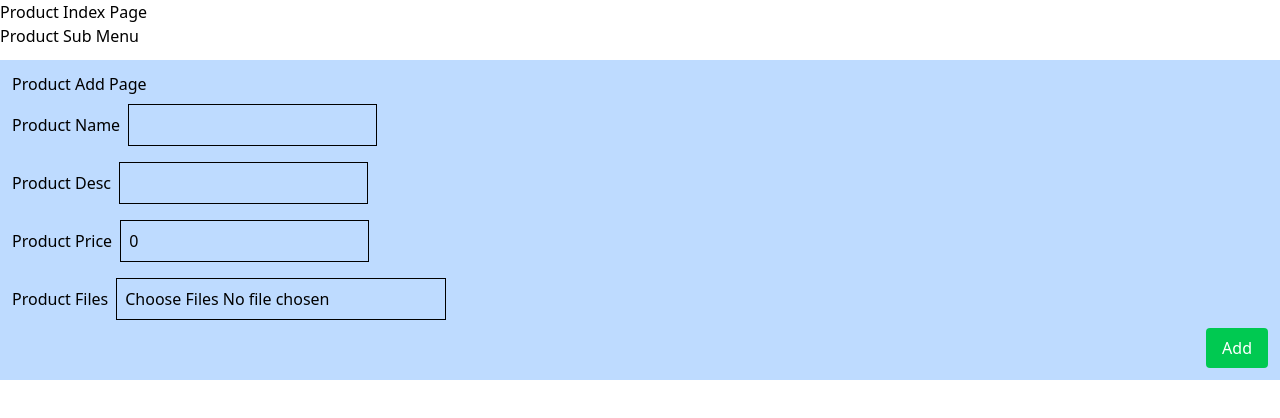
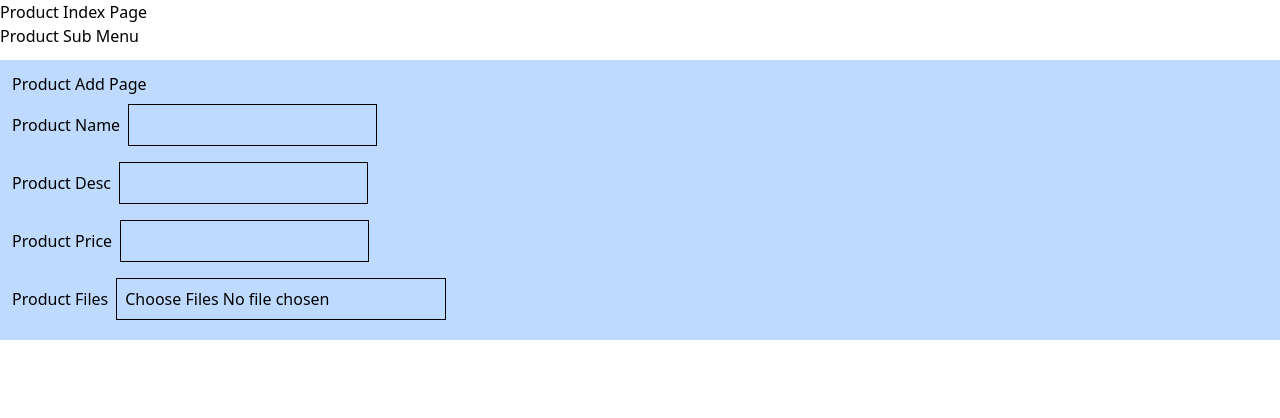
Before and after one commit to seobeomju/TodoEx, a React (Vite) app: page /products/add in a window 1280 px wide. Shown: the top 418 px of the page. Built offline with nearby package versions, Linux system fonts and the light colour scheme.

Commit message:
19버전으로 add컴포넌트 생성

```diff
--- /dev/null
+++ b/src/components/products/addComponent19.tsx
@@ -0,0 +1,50 @@
+import {useActionState} from "react";
+
+async function addProduct(state: unknown, formData: FormData){
+
+    console.log(state,formData)
+
+    return {result:123}
+
+}
+
+function AddComponent19() {
+    //배열을 반환
+    const [state,action,isPending]=useActionState(addProduct,{result:0})
+
+    return (
+        <div>
+            <form>
+                <div>
+                    Product Name
+                    <input type={'text'} name={'pname'}
+                           className={'m-2 border-1 p-2'}
+                    />
+                </div>
+                <div>
+                    Product Desc
+                    <input type={'text'} name={'pdesc'}
+                           className={'m-2 border-1 p-2'}
+                    />
+                </div>
+
+                <div>
+                    Product Price
+                    <input type={'number'} name={'price'}
+                           className={'m-2 border-1 p-2'}
+                    />
+                </div>
+
+                <div>
+                    Product Files
+                    <input type={'file'} name={'files'}
+                           multiple={true}
+                           className={'m-2 border-1 p-2'}
+                    />
+                </div>
+            </form>
+        </div>
+    );
+}
+
+export default AddComponent19;
--- a/src/pages/products/addPage.tsx
+++ b/src/pages/products/addPage.tsx
@@ -1,4 +1,4 @@
-import AddComponent from "../../components/products/addComponent.tsx";
+import AddComponent19 from "../../components/products/addComponent19.tsx";
 
 
 function AddPage() {
@@ -6,7 +6,7 @@ function AddPage() {
         <div className={'mt-3 p-3 bg-blue-200 w-full h-full'}>
             <div>Product Add Page</div>
 
-            <AddComponent/>
+            <AddComponent19/>
         </div>
     );
 }
```
